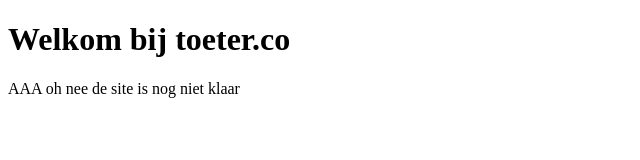
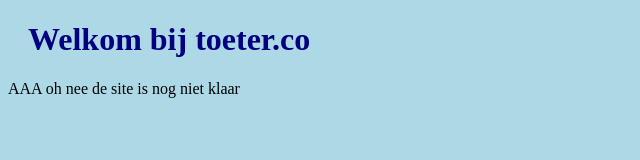
Before and after one commit to toeter-co/toeter-site, a plain HTML site: page index.html in a window 1280 px wide. Shown: the whole page, without its empty margins (0-640 px from the left). Drawn offline with Linux system fonts and the light colour scheme.

Commit message:
fixed the css path

```diff
--- a/index.html
+++ b/index.html
@@ -1,7 +1,7 @@
 <!DOCTYPE html>
 <html>
 <head>
-<link rel="stylesheet" href="./css/mystyle.css">
+<link rel="stylesheet" href="./css/main.css">
 </head>
 <body>
 
```
